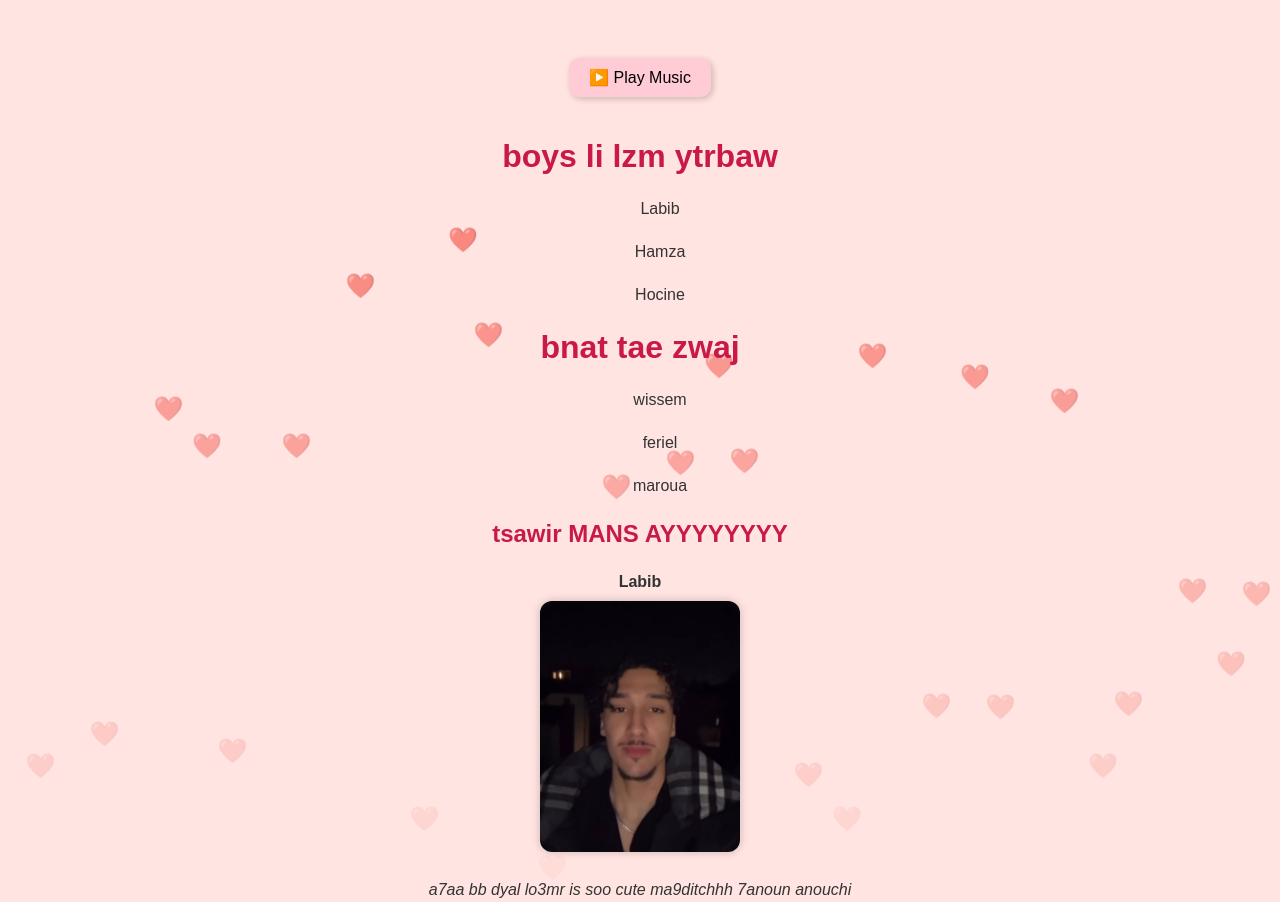
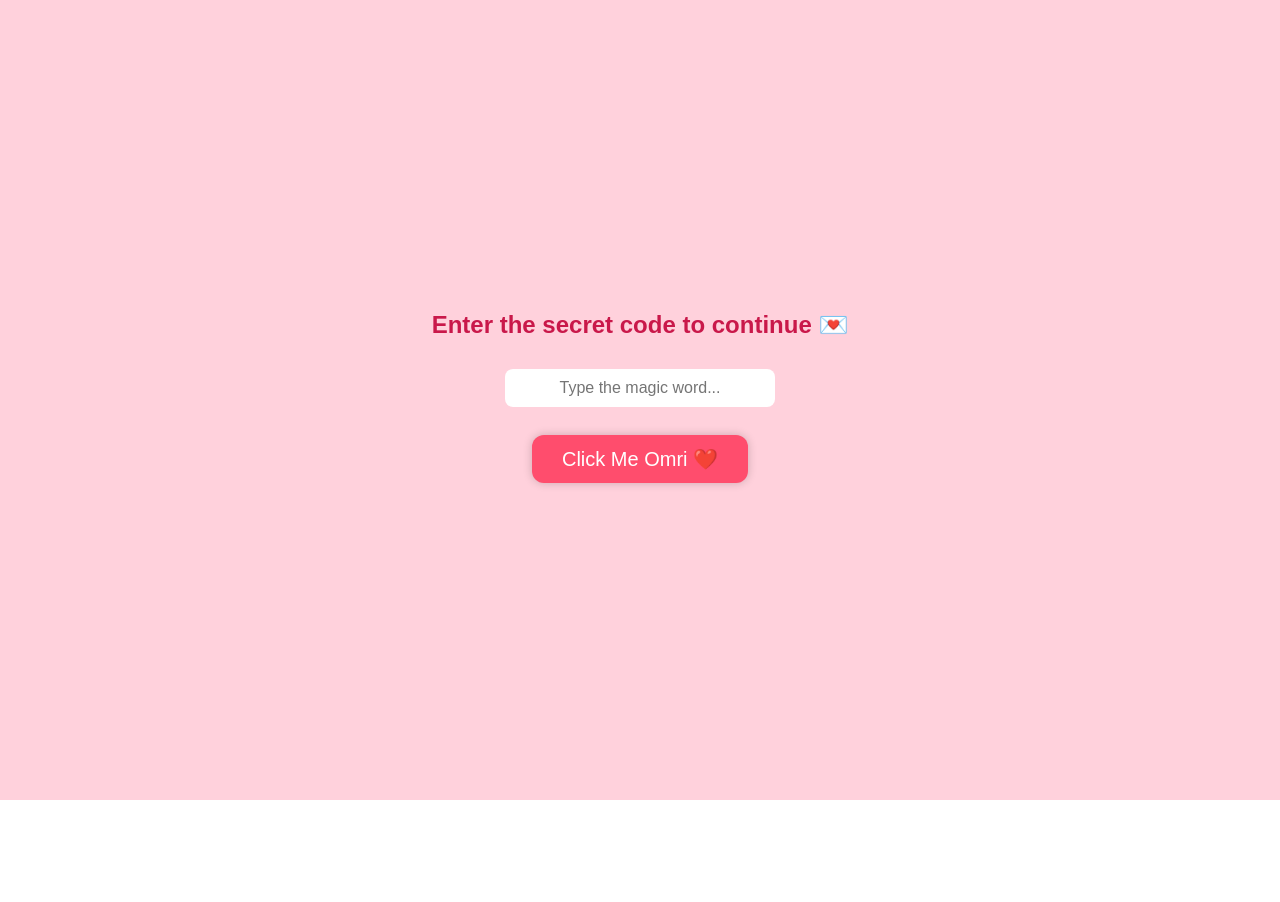
Before and after one commit to wiss-skr/zwinnnn, a plain HTML site: page index.html in a window 1280 px wide. Shown: the top 902 px of the page. After the commit the page ends 800 px from the top, so only its background shows below. Drawn offline with Linux system fonts and the light colour scheme.

Commit message:
Update index.html

```diff
--- a/index.html
+++ b/index.html
@@ -1,20 +1,63 @@
-
-
 <!DOCTYPE html>
 <html>
 <head>
-    <title>manies and wifues</title>
+  <title>Omri's Page 💘</title>
   <style>
     body {
-        font-family: 'Arial', sans-serif;
+      margin: 0;
+      font-family: Arial, sans-serif;
+      overflow-x: hidden;
+    }
+
+    /* COVER PAGE */
+    #cover {
+      position: fixed;
+      top: 0; left: 0;
+      width: 100vw;
+      height: 100vh;
+      background-color: #ffd1dc;
+      display: flex;
+      flex-direction: column;
+      justify-content: center;
+      align-items: center;
+      z-index: 999;
+    }
+
+    #cover input {
+      padding: 10px;
+      font-size: 16px;
+      border-radius: 8px;
+      border: none;
+      margin: 10px;
+      width: 250px;
+      text-align: center;
+    }
+
+    #cover button {
+      background-color: #ff4d6d;
+      color: white;
+      font-size: 20px;
+      padding: 12px 30px;
+      border: none;
+      border-radius: 12px;
+      cursor: pointer;
+      box-shadow: 0 0 10px rgba(0,0,0,0.2);
+    }
+
+    #cover button:hover {
+      background-color: #e63950;
+    }
+
+    #cover h2 {
+      color: #c9184a;
+    }
+
+    /* MAIN CONTENT */
+    #main {
+      display: none;
       background-color: #ffe4e1;
-        color: #333;
+      text-align: center;
       padding: 30px;
-        text-align: center;
-        position: relative;
-        overflow-x: hidden;
-        overflow-y: auto;
-
     }
 
     h1, h2 {
@@ -22,29 +65,29 @@
     }
 
     li {
-        list-style-type: none;
-        margin: 25px 0;
+      list-style: none;
+      margin: 20px 0;
     }
 
     img {
       border-radius: 12px;
-        box-shadow: 0 0 10px rgba(0, 0, 0, 0.2);
-        margin-top: 10px;
+      width: 200px;
+      box-shadow: 0 0 10px rgba(0,0,0,0.2);
     }
 
     p {
       font-style: italic;
-        margin-top: 10px;
     }
 
+    /* Floating Hearts */
     .heart {
       position: fixed;
       top: -2em;
+      font-size: 24px;
       color: red;
-  font-size: 24px;
-  animation: fall linear infinite;
       opacity: 0.8;
-  z-index: -1;
+      animation: fall 6s linear infinite;
+      z-index: 1;
     }
 
     @keyframes fall {
@@ -53,58 +96,34 @@
         opacity: 0;
       }
     }
-
-
-.sparkle {
-  position: fixed;
-  top: -2em;
-  font-size: 20px;
-  color: gold;
-  opacity: 0.9;
-  animation: sparkleFall 5s linear infinite;
-  z-index: -1;
-}
-
-@keyframes sparkleFall {
-  to {
-    transform: translateY(120vh);
-    opacity: 0;
-  }
-}
-
-button {
-  background-color: #ffccd5;
-  border: none;
-  padding: 10px 20px;
-  font-size: 16px;
-  border-radius: 10px;
-  cursor: pointer;
-  margin: 20px;
-  box-shadow: 2px 2px 6px rgba(0,0,0,0.2);
-}
-
-
-
   </style>
 </head>
 
 <body>
 
+  <!-- MUSIC -->
+  <audio id="love-song" src="love-romantic-hopeful-music-333017.mp3" loop></audio>
 
-     <audio id="loveMusic" loop>
-  <source src="love-romantic-hopeful-music-333017.mp3" type="audio/mpeg" />
-</audio>
+  <!-- COVER PAGE WITH PASSWORD -->
+  <section id="cover">
+    <h2>Enter the secret code to continue 💌</h2>
+    <input id="password" type="password" placeholder="Type the magic word..." />
+    <br />
+    <button onclick="startPage()">Click Me Omri ❤️</button>
+    <p id="error" style="color: red; margin-top: 10px;"></p>
+  </section>
 
-<button onclick="document.getElementById('loveMusic').play()">▶️ Play Music</button>
+  <!-- MAIN CONTENT -->
+  <section id="main">
 
-    <h1>boys li lzm ytrbaw</h1>
+    <h1>boys li lzm yrbaw</h1>
     <ul>
       <li>Labib</li>
       <li>Hamza</li>
       <li>Hocine</li>
     </ul>
 
-    <h1>bnat tae zwaj</h1>
+    <h2>bnat tae zwaj</h2>
     <ul>
       <li>wissem</li>
       <li>feriel</li>
@@ -113,118 +132,72 @@ button {
 
     <h2>tsawir MANS AYYYYYYYY</h2>
     <li>
-      <strong>Labib<br /></strong>
-      <img src="labib.jpg" alt="Labib's photo" width="200" />
+      <strong>Labib</strong><br />
+      <img src="labib.jpg" alt="Labib" />
     </li>
     <p>a7aa bb dyal lo3mr is soo cute ma9ditchhh 7anoun anouchi</p>
 
     <li>
-      <strong>hamza<br /></strong>
-      <img src="hamza.jpg" alt="hamza's photo" width="200" />
+      <strong>Hamza</strong><br />
+      <img src="hamza.jpg" alt="Hamza" />
     </li>
     <p>7cham bs7 chbab rajl feriel nemla mtdnach</p>
 
     <li>
-      <strong>hocine<br /></strong>
-      <img src="hocine.jpg" alt="hocine's photo" width="200" />
+      <strong>Hocine</strong><br />
+      <img src="hocine.jpg" alt="Hocine" />
     </li>
     <p>yzle9 bzaf khaseh ysyer ro7h, ytreba nchlh w yn9s besties</p>
 
     <h2>wifiess yjiboulk diabte men 7lawthoum</h2>
 
     <li>
-      <strong>wissem<br /></strong>
-      <img src="wissem.jpg" alt="wissem's photo" width="200" />
+      <strong>wissem</strong><br />
+      <img src="wissem.jpg" alt="wissem" />
     </li>
     <p>ana ouchy patrona</p>
 
     <li>
-      <strong>feriel<br /></strong>
-      <img src="feriel.jpg" alt="feriel's photo" width="200" />
+      <strong>feriel</strong><br />
+      <img src="feriel.jpg" alt="feriel" />
     </li>
     <p>omri ayyy zin w ras w zid wifey</p>
 
     <li>
-      <strong>maroua<br /></strong>
-      <img src="maroua.jpg" alt="maroua's photo" width="200" />
+      <strong>maroua</strong><br />
+      <img src="maroua.jpg" alt="maroua" />
     </li>
     <p>saydaliya, lhob body wesh na7kilk</p>
 
-    <!-- Floating hearts -->
-    <!-- Flying hearts -->
-<span class="heart" style="left: 5%;">❤️</span>
-<span class="heart" style="left: 15%;">❤️</span>
-<span class="heart" style="left: 25%;">❤️</span>
-<span class="heart" style="left: 35%;">❤️</span>
-<span class="heart" style="left: 45%;">❤️</span>
-<span class="heart" style="left: 55%;">❤️</span>
-<span class="heart" style="left: 65%;">❤️</span>
-<span class="heart" style="left: 75%;">❤️</span>
-<span class="heart" style="left: 85%;">❤️</span>
-<span class="heart" style="left: 95%;">❤️</span>
+  </section>
 
-<!-- Full-screen red heart rain -->
-<span class="heart" style="left: 5%; animation-duration: 5s; animation-delay: 0s;">❤️</span>
-<span class="heart" style="left: 15%; animation-duration: 6s; animation-delay: 2s;">❤️</span>
-<span class="heart" style="left: 25%; animation-duration: 4s; animation-delay: 1s;">❤️</span>
-<span class="heart" style="left: 35%; animation-duration: 7s; animation-delay: 3s;">❤️</span>
-<span class="heart" style="left: 45%; animation-duration: 5s; animation-delay: 1.5s;">❤️</span>
-<span class="heart" style="left: 55%; animation-duration: 6s; animation-delay: 2.5s;">❤️</span>
-<span class="heart" style="left: 65%; animation-duration: 4.5s; animation-delay: 1s;">❤️</span>
-<span class="heart" style="left: 75%; animation-duration: 7s; animation-delay: 2s;">❤️</span>
-<span class="heart" style="left: 85%; animation-duration: 6s; animation-delay: 0s;">❤️</span>
-<span class="heart" style="left: 95%; animation-duration: 5.5s; animation-delay: 1s;">❤️</span>
-<!-- You can copy more of these to add even more hearts! -->
+  <!-- Floating Hearts -->
+  <span class="heart" style="left: 5%; animation-delay: 0s;">❤️</span>
+  <span class="heart" style="left: 15%; animation-delay: 1s;">❤️</span>
+  <span class="heart" style="left: 25%; animation-delay: 2s;">❤️</span>
+  <span class="heart" style="left: 35%; animation-delay: 0.5s;">❤️</span>
+  <span class="heart" style="left: 45%; animation-delay: 1.5s;">❤️</span>
+  <span class="heart" style="left: 55%; animation-delay: 2.5s;">❤️</span>
+  <span class="heart" style="left: 65%; animation-delay: 1s;">❤️</span>
+  <span class="heart" style="left: 75%; animation-delay: 2s;">❤️</span>
+  <span class="heart" style="left: 85%; animation-delay: 0.2s;">❤️</span>
+  <span class="heart" style="left: 95%; animation-delay: 1.2s;">❤️</span>
 
+  <!-- Script -->
+  <script>
+    function startPage() {
+      const input = document.getElementById('password').value.trim().toLowerCase();
+      const error = document.getElementById('error');
 
-<!-- RAINING HEARTS -->
-<span class="heart" style="left: 2%; animation-duration: 6s; animation-delay: 0s;">❤️</span>
-<span class="heart" style="left: 7%; animation-duration: 5s; animation-delay: 1s;">❤️</span>
-<span class="heart" style="left: 12%; animation-duration: 6.5s; animation-delay: 2s;">❤️</span>
-<span class="heart" style="left: 17%; animation-duration: 5.5s; animation-delay: 0.5s;">❤️</span>
-<span class="heart" style="left: 22%; animation-duration: 7s; animation-delay: 1.5s;">❤️</span>
-<span class="heart" style="left: 27%; animation-duration: 6s; animation-delay: 3s;">❤️</span>
-<span class="heart" style="left: 32%; animation-duration: 4.5s; animation-delay: 1s;">❤️</span>
-<span class="heart" style="left: 37%; animation-duration: 6.5s; animation-delay: 2.5s;">❤️</span>
-<span class="heart" style="left: 42%; animation-duration: 5s; animation-delay: 0.3s;">❤️</span>
-<span class="heart" style="left: 47%; animation-duration: 7s; animation-delay: 1.2s;">❤️</span>
-<span class="heart" style="left: 52%; animation-duration: 5.8s; animation-delay: 2s;">❤️</span>
-<span class="heart" style="left: 57%; animation-duration: 6.2s; animation-delay: 1.8s;">❤️</span>
-<span class="heart" style="left: 62%; animation-duration: 5.1s; animation-delay: 0.7s;">❤️</span>
-<span class="heart" style="left: 67%; animation-duration: 6.9s; animation-delay: 2.2s;">❤️</span>
-<span class="heart" style="left: 72%; animation-duration: 4.8s; animation-delay: 1.3s;">❤️</span>
-<span class="heart" style="left: 77%; animation-duration: 5.7s; animation-delay: 0.6s;">❤️</span>
-<span class="heart" style="left: 82%; animation-duration: 6.4s; animation-delay: 2.1s;">❤️</span>
-<span class="heart" style="left: 87%; animation-duration: 5.2s; animation-delay: 1s;">❤️</span>
-<span class="heart" style="left: 92%; animation-duration: 6.3s; animation-delay: 0.9s;">❤️</span>
-<span class="heart" style="left: 97%; animation-duration: 5.5s; animation-delay: 1.4s;">❤️</span>
-
-<button onclick="toggleSparkles()">✨ Toggle Sparkles</button>
-
-<div id="sparkle-container"></div>
-
-<script>
-  const sparkleContainer = document.getElementById("sparkle-container");
-  let sparkleOn = false;
-
-  function toggleSparkles() {
-    sparkleOn = !sparkleOn;
-
-    if (sparkleOn) {
-      for (let i = 0; i < 20; i++) {
-        const sparkle = document.createElement("span");
-        sparkle.className = "sparkle";
-        sparkle.innerText = "✨";
-        sparkle.style.left = Math.random() * 100 + "%";
-        sparkle.style.animationDelay = Math.random() * 5 + "s";
-        sparkleContainer.appendChild(sparkle);
-      }
+      if (input === 'patronapapi') {
+        document.getElementById('cover').style.display = 'none';
+        document.getElementById('main').style.display = 'block';
+        document.getElementById('love-song').play();
       } else {
-      sparkleContainer.innerHTML = ""; // Remove all sparkles
+        error.textContent = 'Wrong password 😢 try again!';
       }
     }
   </script>
 
-
 </body>
 </html>
```
Lines whose indentation alone changed are shown as unchanged.
